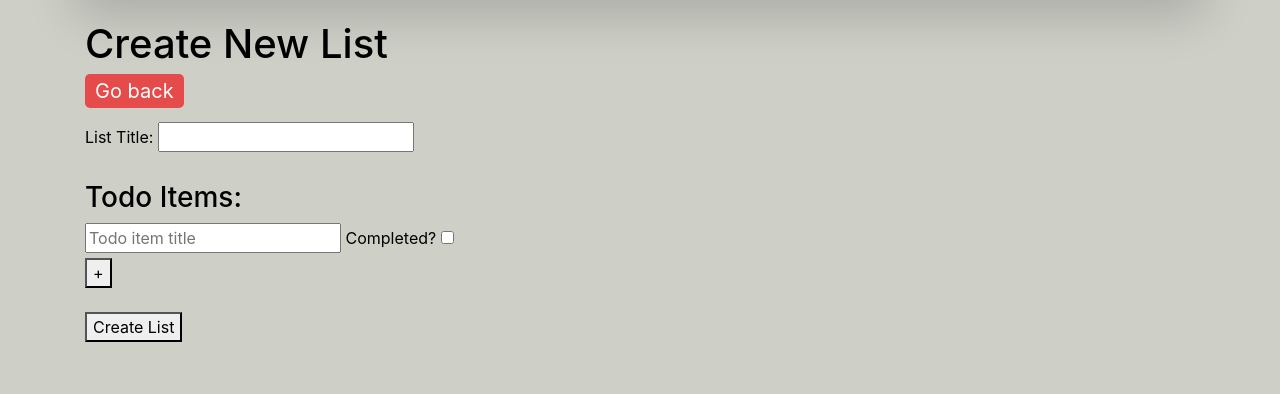
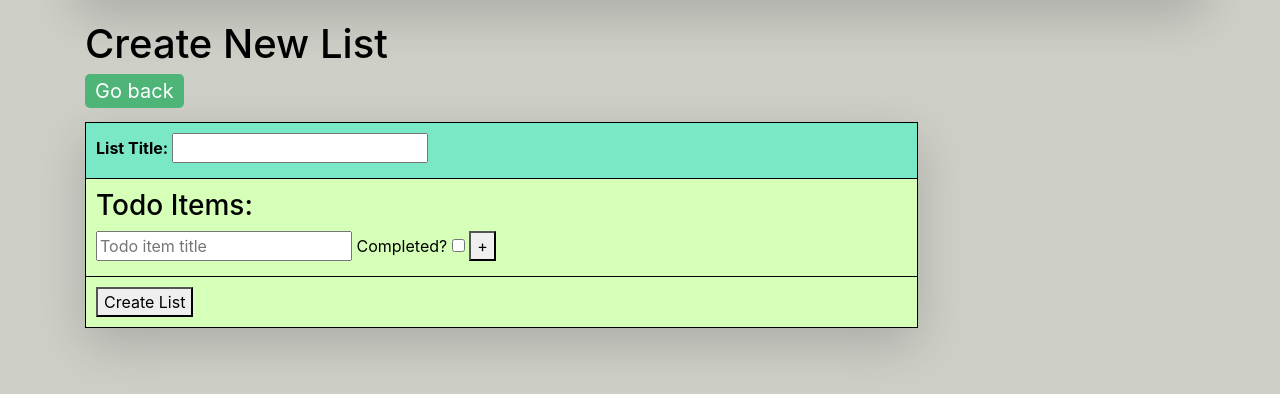
Before and after one commit to duze-elo/Django_Test, a Django app: page /todos/create/ in a window 1280 px wide. Shown: the part 71-465 px from the top of the page. Run offline with Django 5.2, Linux system fonts and the light colour scheme; a user stored in the database is signed in; some libraries are stand-ins or nearby versions.

Commit message:
add create_todo style

```diff
--- a/myapp/templates/todo_create.html
+++ b/myapp/templates/todo_create.html
@@ -9,6 +9,40 @@
         padding: 5px 10px;
         border-radius: 5px;
     }
+    table {
+        width: 75%;
+        border-collapse: collapse;
+    }
+
+    table, th, td {
+        border: 1px solid black;
+    }
+
+    th, td {
+        padding: 10px;
+        text-align: left;
+        background-color: #D6FFB7;
+    }
+
+    th {
+        background-color: #7AE7C7;
+    }
+
+    span {
+        width: 100px;
+        padding: 5px;
+        border-radius: 5px;
+    }
+    .create-link {
+        font-size: 20px;
+        color: #fff;
+        background-color: #4FB477;
+        padding: 5px 10px;
+        border-radius: 5px;
+    }
+    hr {
+        border-top: 1px solid black;
+    }
 </style>
 
 <p>
@@ -19,9 +53,18 @@
 <form method="post">
     {% csrf_token %}
 
+    <table class="shadow-lg">
+        <thead>
+            <tr>
+                <th>
                     <label for="id_title">List Title:</label>
-    <input type="text" name="title" id="id_title" required><br><br>
-
+                    <input type="text" name="title" id="id_title" required>
+                </th>
+            </tr>
+        </thead>
+        <tbody>
+            <tr>
+                <td>
                     <h3>Todo Items:</h3>
                     <div id="items-container">
                         <div class="item">
@@ -29,12 +72,18 @@
                             <label>
                                 Completed? <input type="checkbox" name="completed[]">
                             </label>
+                        <button type="button" id="add-item">+</button>
                         </div>
                     </div>
-
-    <button type="button" id="add-item">+</button>
-    <br><br>
+                </td>
+            </tr>
+            <tr>
+                <td>
                     <button type="submit">Create List</button>
+                </td>
+            </tr>
+        </tbody>
+    </table>
 </form>
 
 <script>
@@ -43,6 +92,7 @@
         let newItem = document.createElement('div');
         newItem.classList.add('item');
         newItem.innerHTML = `
+            <hr>
             <input type="text" name="items[]" placeholder="Todo item title">
             <input type="hidden" name="completed[]" value="off">
             <label>
--- a/myapp/templates/todos.html
+++ b/myapp/templates/todos.html
@@ -47,14 +47,14 @@
     <h2>{{ list.title }}</h2>
     <form action="{% url 'delete_todo_list' list.id %}" method="POST" style="display:inline;">
         {% csrf_token %}
-        <button type="submit" onclick="return confirm('Cnąć tę listę?')">🗑️ Usuń listę</button>
+        <button type="submit" onclick="return confirm('Cnąć tę listę?')">🗑️ Delete List</button>
     </form>
     <table class="shadow-lg">
         <thead>
             <tr>
                 <th class="col-10">Title</th>
                 <th class="text-center">Status</th>
-                <th>Remove List</th>
+                <th></th>
             </tr>
         </thead>
         <tbody>
@@ -71,7 +71,7 @@
                     <td class="text-center">
                         <form action="{% url 'delete_todo_item' todo.id %}" method="POST" style="display:inline;">
                             {% csrf_token %}
-                            <button type="submit" onclick="return confirm('Czy na pewno chcesz usunąć ten item?')">🗑️ Usuń</button>
+                            <button type="submit" onclick="return confirm('Czy na pewno chcesz usunąć ten item?')">🗑️</button>
                         </form>
                     </td>
                 </tr>
```
Also changed, not shown: db.sqlite3, myapp/templates/base.html (line endings or trailing spaces), users/forms.py (line endings or trailing spaces). Lines whose indentation alone changed are shown as unchanged.
